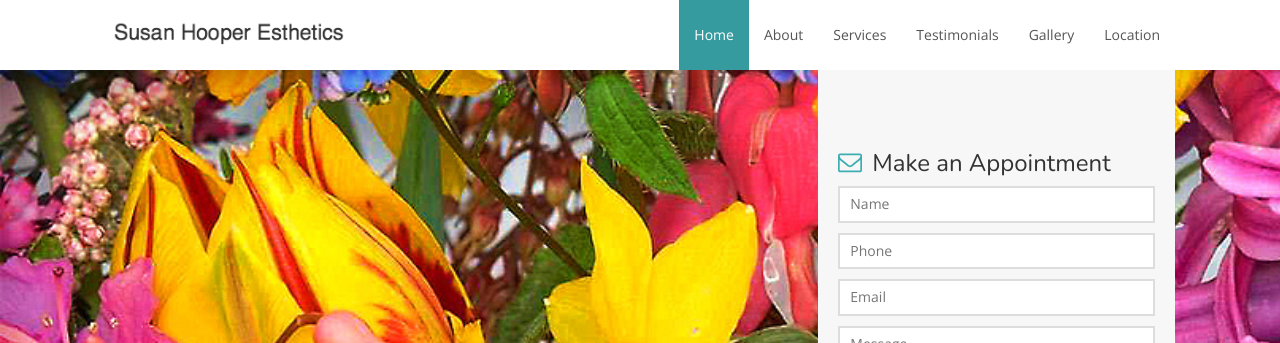
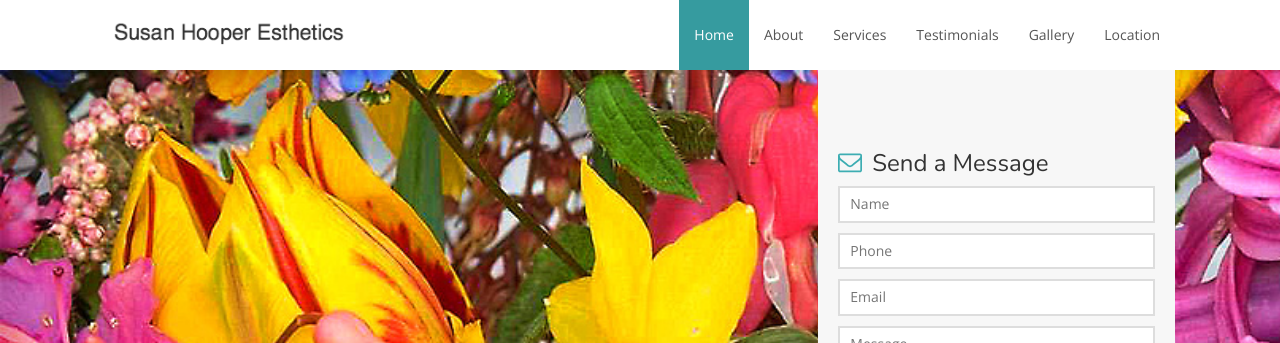
Before and after one commit to shskincare/shskincare.github.io, a Jekyll site: the page built from index.html, in a window 1280 px wide and 900 px high. Shown: the top 343 px of the window. Built offline with Jekyll 4.4.1, drawn with Linux system fonts in a browser that asks for light colours; nearby versions of some CDN libraries.

Commit message:
master: Adds working direct message

```diff
--- a/index.html
+++ b/index.html
@@ -16,8 +16,8 @@
     <div class="container-fluid">
 
         <div class="col-sm-6 col-sm-offset-6 col-md-4 col-md-offset-8 form">
-            <h3><svg class="icon icon-envelope-o"><use xlink:href="#icon-envelope-o"></use></svg>Make an Appointment</h3>
-            <form action="https://getsimpleform.com/messages?form_api_token={{ site.api_token }}" method="post">
+            <h3><svg class="icon icon-envelope-o"><use xlink:href="#icon-envelope-o"></use></svg>Send a Message</h3>
+            <form action="//formspree.io/face_diva@yahoo.com" method="POST">
                 <div class="form-field">
                     <input name="name" type="text" placeholder="Name" required>
                 </div>
@@ -25,7 +25,7 @@
                     <input name="phone" type="tel" placeholder="Phone" required>
                 </div>
                 <div class="form-field">
-                    <input name="email" type="email" placeholder="Email" required>
+                    <input name="_replyto" type="email" placeholder="Email" required>
                 </div>
                 <div class="form-field">
                     <textarea name="comments" placeholder="Message" required></textarea>
```
